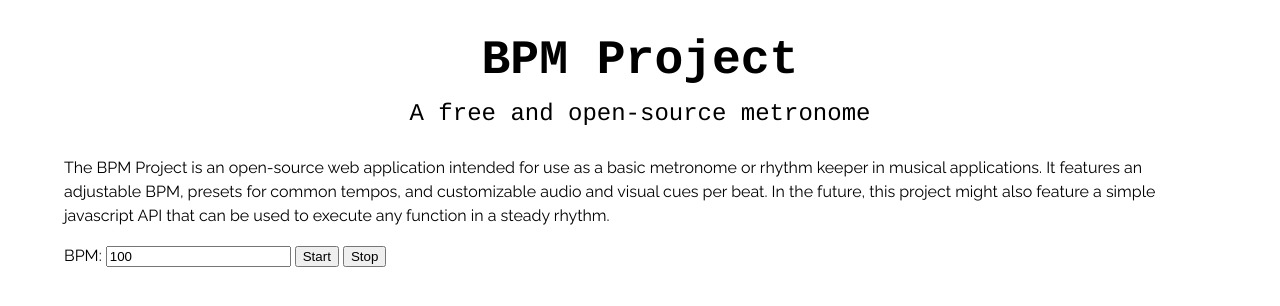
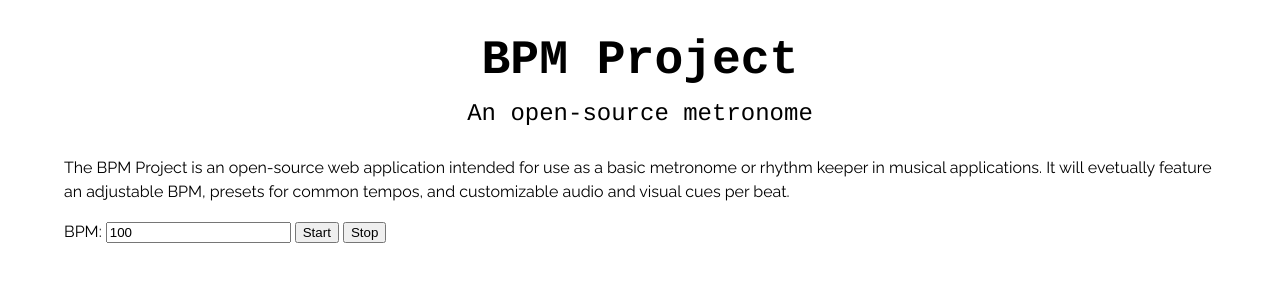
Before and after one commit to SakeWolf/bpm-project, a plain HTML site: page index.html in a window 1280 px wide. Drawn offline with nearby package versions, Linux system fonts and the light colour scheme; a web font is replaced by a local one.

Commit message:
Restructured index.html

```diff
--- a/index.html
+++ b/index.html
@@ -3,23 +3,23 @@
 <html>
     <head>
         <title>BPM Project</title>
+
         <link href='https://fonts.googleapis.com/css?family=Raleway' rel='stylesheet' type='text/css'>
         <link href='https://fonts.googleapis.com/css?family=Fjord+One' rel='stylesheet' type='text/css'>
+
         <link rel=stylesheet href="style/reset.css">
         <link rel=stylesheet href="style/main.css">
-
-        <script src="https://ajax.googleapis.com/ajax/libs/jquery/2.1.4/jquery.min.js"></script>
-        <script src="scripts/application.js"></script>
     </head>
     <body>
         <header>
             <h1>BPM Project</h1>
-            <h2>A free and open-source metronome</h2>
+            <h2>An open-source metronome</h2>
         </header>
+
         <main>
             <article>
-                <p>The BPM Project is an open-source web application intended for use as a basic metronome or rhythm keeper in musical applications. It features an adjustable BPM, presets for common
-                tempos, and customizable audio and visual cues per beat. In the future, this project might also feature a simple javascript API that can be used to execute any function in a steady rhythm.</p>
+                <p>The BPM Project is an open-source web application intended for use as a basic metronome or rhythm keeper in musical applications. It will evetually feature an adjustable BPM, presets for common
+                tempos, and customizable audio and visual cues per beat.</p>
                 <div id="controls">
                     <label>BPM: </label>
                     <input id="bpm" type="number" value="100">
@@ -29,5 +29,8 @@
                 </div>
             </article>
         </main>
+
+        <script src="https://ajax.googleapis.com/ajax/libs/jquery/2.1.4/jquery.min.js"></script>
+        <script src="scripts/application.js"></script>
     </body>
 </html>
```
